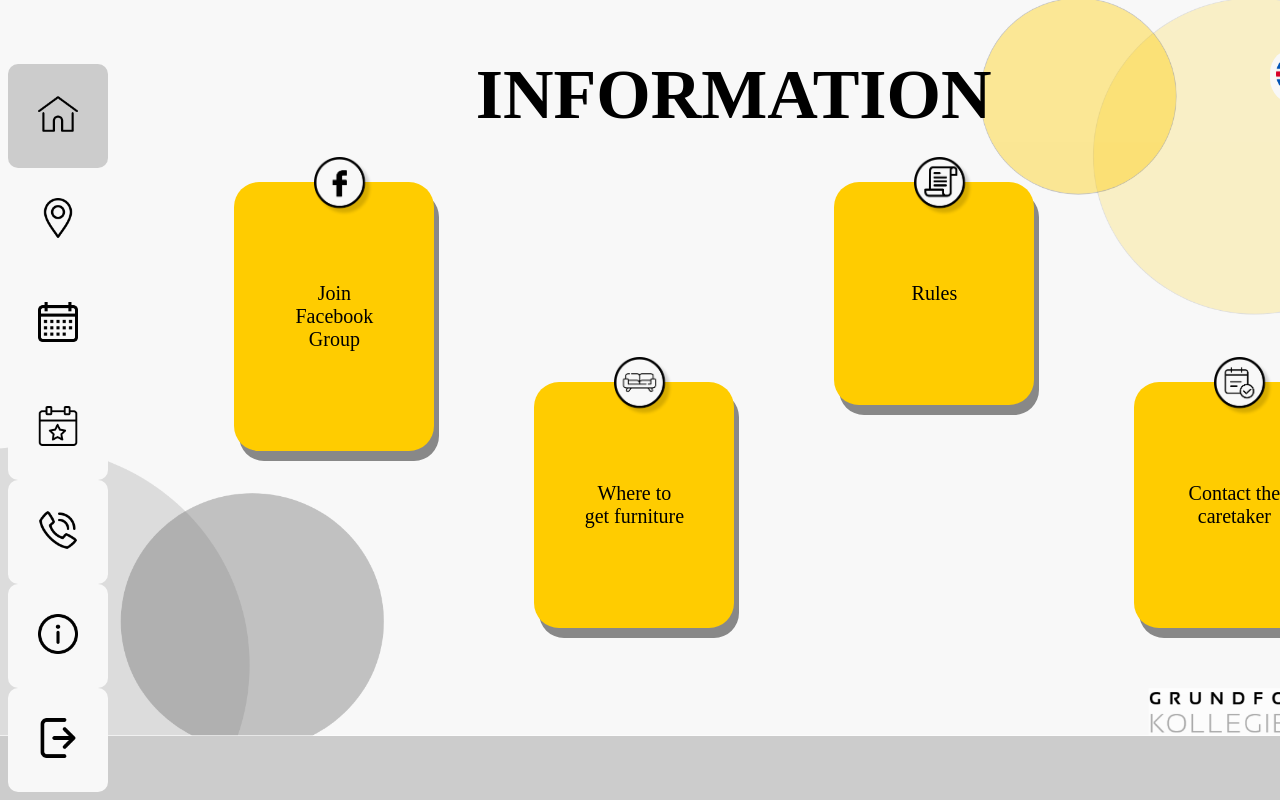
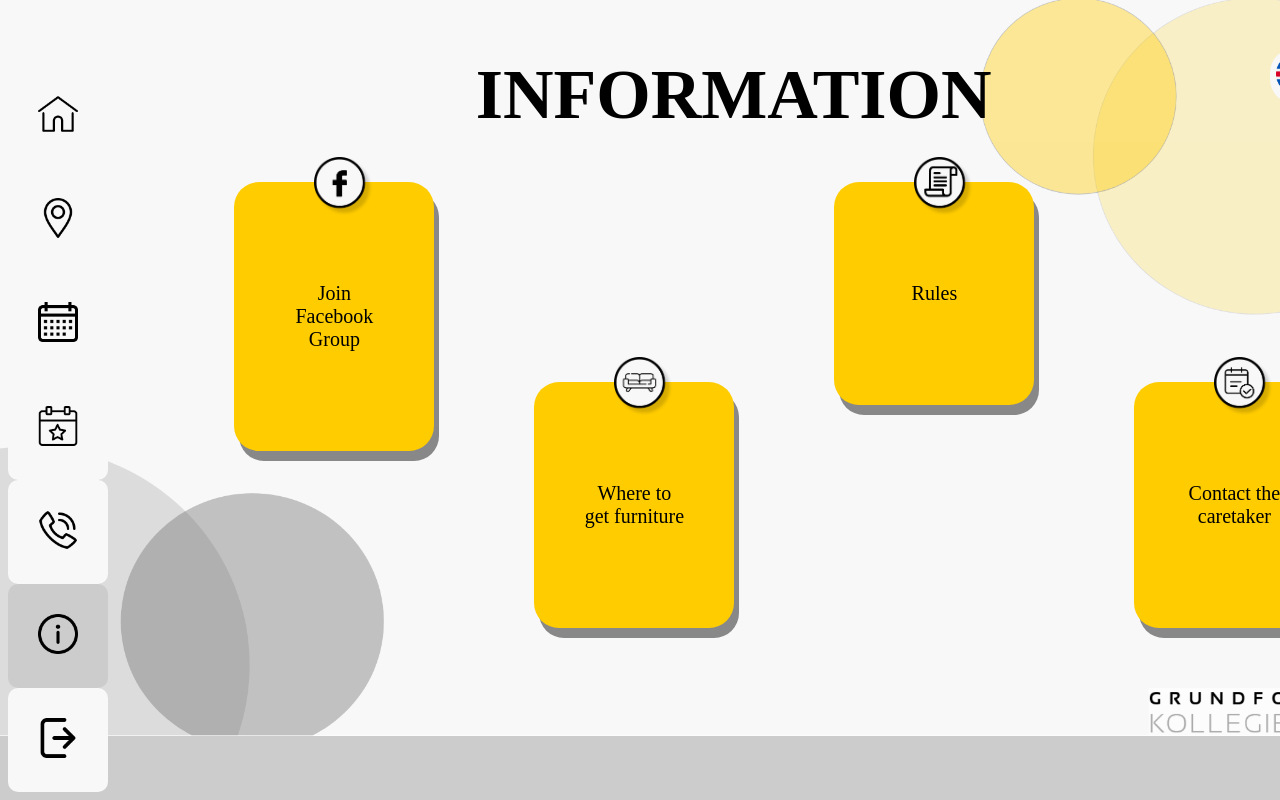
Before and after one commit to DespinaIvanova/project, a plain HTML site: page Information.html in a window 1280 px wide. Shown: the top 800 px of the page. Drawn offline with Linux system fonts and the light colour scheme.

Commit message:
Information active

```diff
--- a/Information.html
+++ b/Information.html
@@ -45,12 +45,12 @@
 </div>
 </div>
 <div class="vertical-menu">
-  <a href="#" class="active"><img src="/image/home(2).png" height="40px" width="40px"></a>
+  <a href="#"><img src="/image/home(2).png" height="40px" width="40px"></a>
   <a href="#"><img src="image/location(1).png" height="40px" width="40px"></a>
   <a href="#"><img src="image/calendar(7).png" height="40px" width="40px"></a>
   <a href="#"><img src="/image/event.png" height="40px" width="40px"></a>
   <a href="#"><img src="/image/phone-call(2).png" height="40px" width="40px"></a>
-  <a href="#"><img src="/image/information(1).png" height="40px" width="40px"></a>
+  <a href="#" class="active"><img src="/image/information(1).png" height="40px" width="40px"></a>
   <a href="#"><img src="/image/logout(3).png" height="40px" width="40px"></a>
 </div>
 
```
